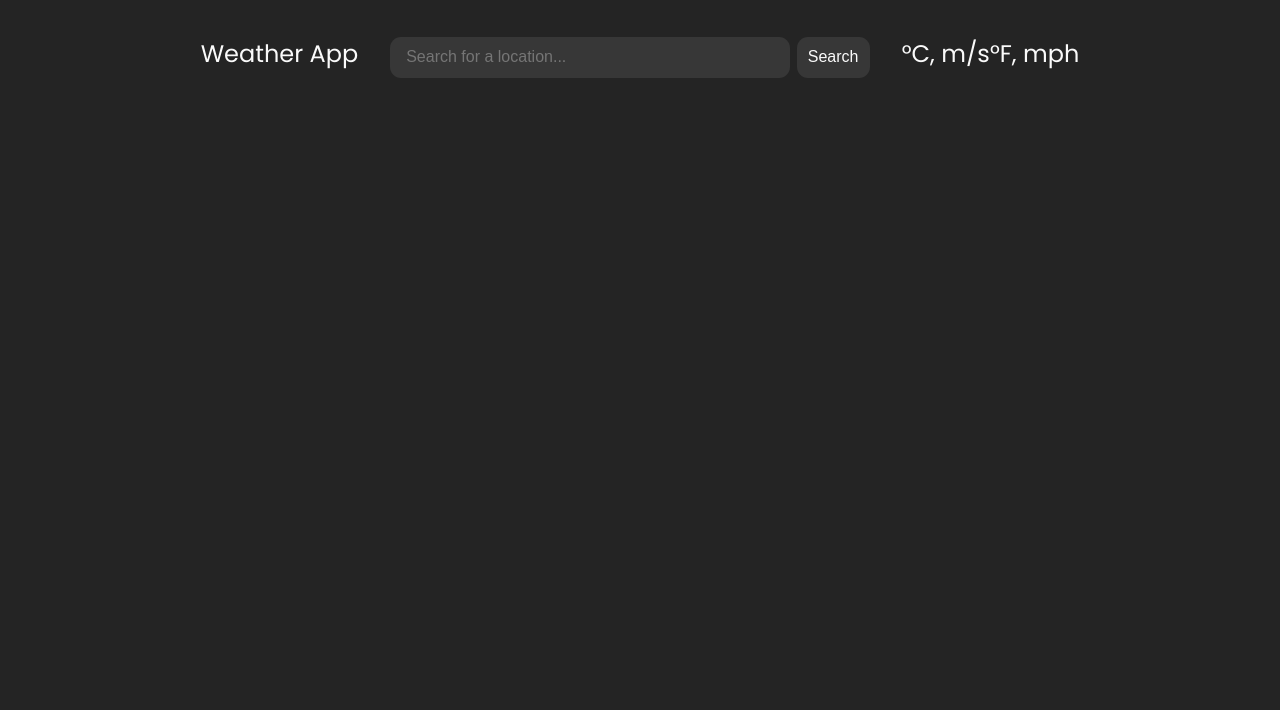
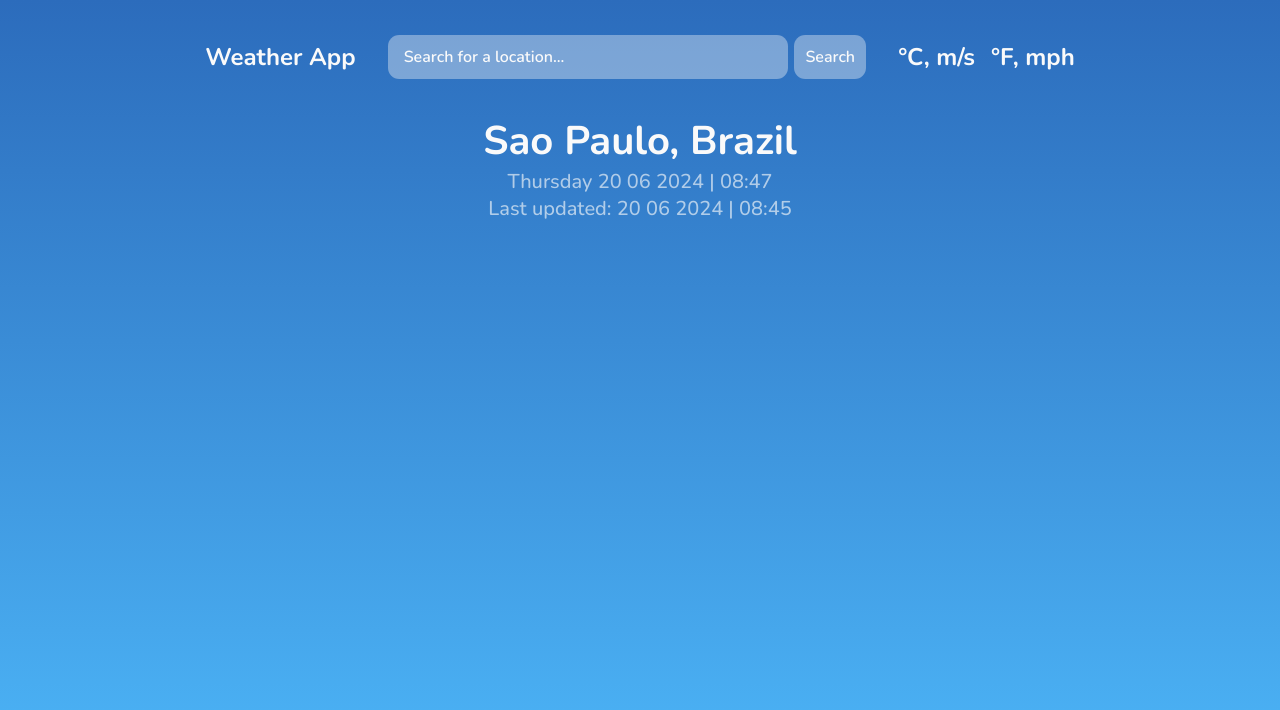
Before and after one commit to thielison/weather-app, a website built with webpack: page src/index.html in a window 1280 px wide. Built offline with nearby package versions, Linux system fonts and the light colour scheme.

Commit message:
Update styles

```diff
--- a/src/assets/styles/main.css
+++ b/src/assets/styles/main.css
@@ -1,3 +1,9 @@
+:root {
+    --main-font-family: "Nunito", sans-serif;
+    --background-color: linear-gradient(0deg, #4db7f9 0%, #2c6cbc 100%);
+    --main-font-color: #fafafa;
+}
+
 * {
     box-sizing: border-box;
     margin: 0;
@@ -5,9 +11,10 @@
 }
 
 body {
-    background-color: #242424;
-    font-family: "Poppins", sans-serif;
-    color: #fafafa;
+    background: var(--background-color);
+    background-attachment: fixed;
+    font-family: var(--main-font-family);
+    color: var(--main-font-color);
 }
 
 .container {
@@ -20,57 +27,72 @@ body {
     padding: 2rem;
 }
 
+/* HEADER */
 div.header {
-    align-self: center;
-    font-size: 1.5rem;
     display: flex;
     justify-content: space-between;
-    align-items: baseline;
+    align-items: center;
+    font-size: 1.5rem;
+    font-weight: 700;
     gap: 2rem;
 }
 
+div.header .temperature-scales {
+    display: flex;
+    gap: 1rem;
+}
+
 div.header input[type="search"] {
-    color: #fafafa;
+    font-family: inherit;
+    color: var(--main-font-color);
     font-size: 1rem;
     width: 400px;
     padding: 0.7rem 1rem 0.7rem 1rem;
     border: none;
     outline: none;
     border-radius: 0.7rem;
-    background-color: #373737;
+    background-color: #fafafa61;
+    font-weight: 600;
 }
 
-div.header input[type="search"]:autofill {
-    border: 3px solid #373737;
-}
-
-div.header input[type="search"]:-webkit-autofill {
-    border: 3px solid #373737;
+div.header input[type="search"]::placeholder {
+    color: var(--main-font-color);
+    font-weight: 600;
 }
 
 div.header button {
+    font-family: inherit;
     font-size: 1rem;
     appearance: none;
     border: none;
     border-radius: 0.7rem;
     padding: 0.7rem;
-    background-color: #373737;
-    color: #fafafa;
+    background-color: #fafafa61;
+    color: var(--main-font-color);
+    font-weight: 600;
+}
+
+div.header button:hover {
+    background-color: #fafafa84;
 }
 
 div.header button:hover {
     cursor: pointer;
 }
 
-div.header div.temperature-scales {
-    display: flex;
-}
-
+/* CITY INFO, DATE, CLOCK */
 div.city-info {
-    justify-self: center;
     text-align: center;
 }
 
-div.temperatures-info {
-    display: flex;
+div.city-info .city-country-names {
+    font-weight: 700;
+    font-size: 40px;
 }
+
+div.city-info .local-time,
+div.city-info .last-updated-climate {
+    font-size: 20px;
+    color: #fafafaa1;
+    font-weight: 500;
+}
--- a/src/index.html
+++ b/src/index.html
@@ -6,7 +6,7 @@
         <link rel="preconnect" href="https://fonts.googleapis.com" />
         <link rel="preconnect" href="https://fonts.gstatic.com" crossorigin />
         <link
-            href="https://fonts.googleapis.com/css2?family=Poppins:ital,wght@0,100;0,200;0,300;0,400;0,500;0,600;0,700;0,800;0,900;1,100;1,200;1,300;1,400;1,500;1,600;1,700;1,800;1,900&display=swap"
+            href="https://fonts.googleapis.com/css2?family=Nunito:ital,wght@0,200..1000;1,200..1000&display=swap"
             rel="stylesheet"
         />
         <title>Weather App</title>
@@ -38,9 +38,9 @@
             </div>
 
             <div class="city-info">
-                <p class="city-country-names"></p>
-                <p class="local-time"></p>
-                <p class="last-updated-climate"></p>
+                <p class="city-country-names">Sao Paulo, Brazil</p>
+                <p class="local-time">Thursday 20 06 2024 | 08:47</p>
+                <p class="last-updated-climate">Last updated: 20 06 2024 | 08:45</p>
             </div>
 
             <!-- <div class="temperatures-info">
--- a/src/modules/weatherUI.js
+++ b/src/modules/weatherUI.js
@@ -10,8 +10,8 @@ const displayWeatherData = (cityName, countryName, localDateTime, lastUpdateTime
     cityCountryElement.textContent = `${cityName}, ${countryName}`;
 
     const numOfDay = getDay(localDateTime);
-    localTimeElement.textContent = `${daysOfWeek[numOfDay]} ${format(localDateTime, "dd MM yyyy | hh:mm")}`;
-    lastUpdateElement.textContent = `Last updated: ${format(lastUpdateTime, "dd MM yyyy | hh:mm")}`;
+    localTimeElement.textContent = `${daysOfWeek[numOfDay]} ${format(localDateTime, "dd MMMM yyyy | hh:mm")}`;
+    lastUpdateElement.textContent = `Last updated: ${format(lastUpdateTime, "dd MMMM yyyy | hh:mm")}`;
 };
 
 const getWeatherData = async () => {
```
Also changed, not shown: dist/bundle.js, dist/index.html.
